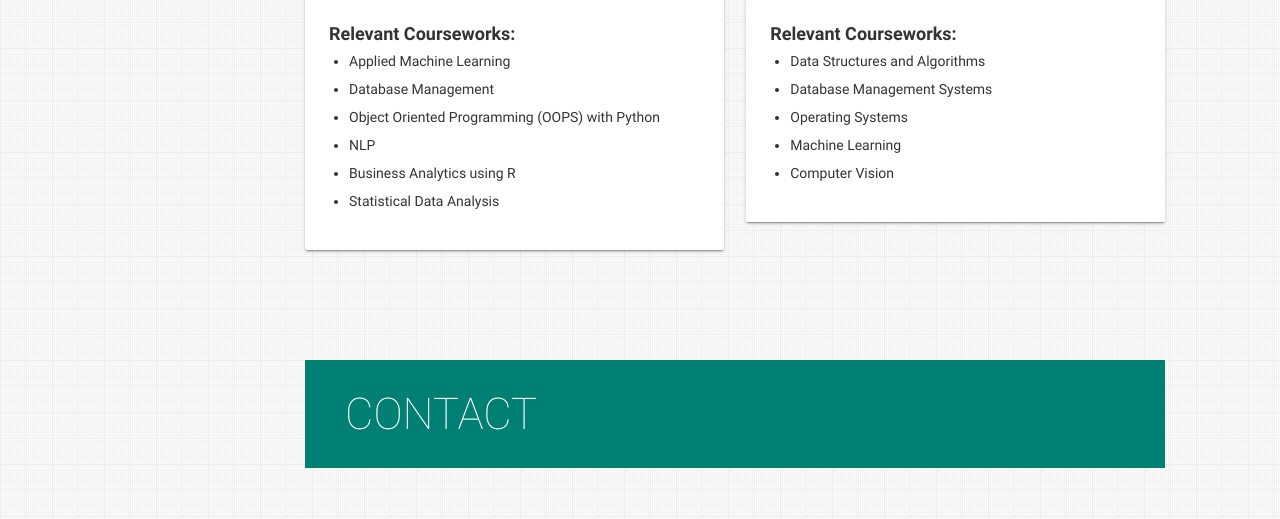
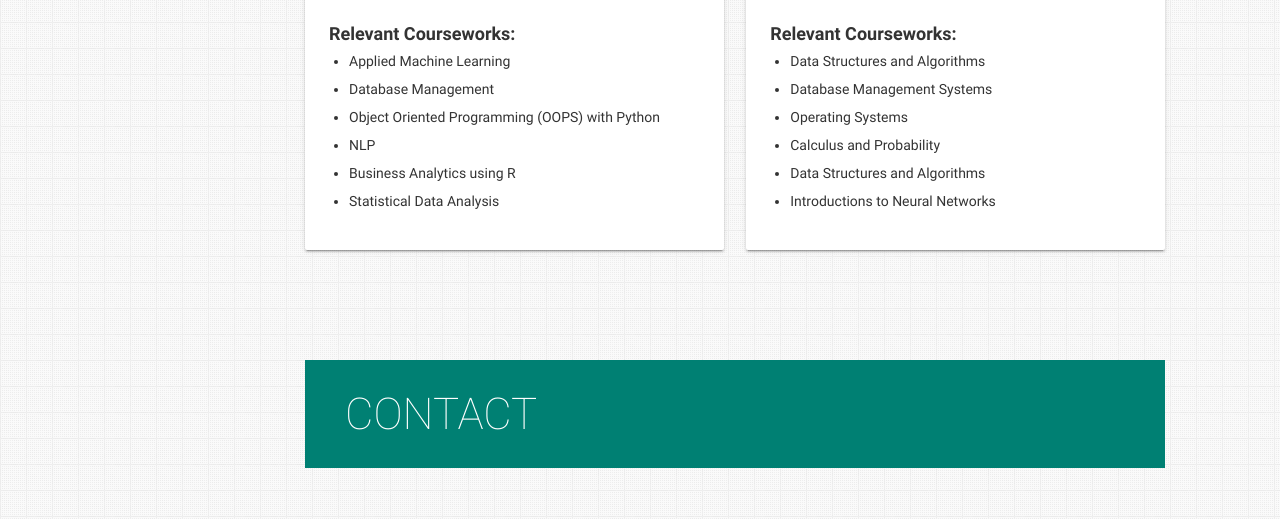
Before and after one commit to pratheepknadar/pratheepknadar.github.io, a plain HTML site: page index.html in a window 1280 px wide. Shown: the part 4866-5385 px from the top of the page. Drawn offline with nearby package versions, Linux system fonts and the light colour scheme.

Commit message:
Update index.html

```diff
--- a/index.html
+++ b/index.html
@@ -590,8 +590,9 @@ within AWS EC2 for live forecasting in client’s monthly and weekly revenue wit
                     <li>Data Structures and Algorithms</li>
                     <li>Database Management Systems</li>
                     <li>Operating Systems</li>
-                    <li>Machine Learning</li>
-                    <li>Computer Vision</li>
+                     <li>Calculus and Probability</li>
+                    <li>Data Structures and Algorithms</li>
+                    <li>Introductions to Neural Networks</li>
                   </ul>
                   </p>
 
```
